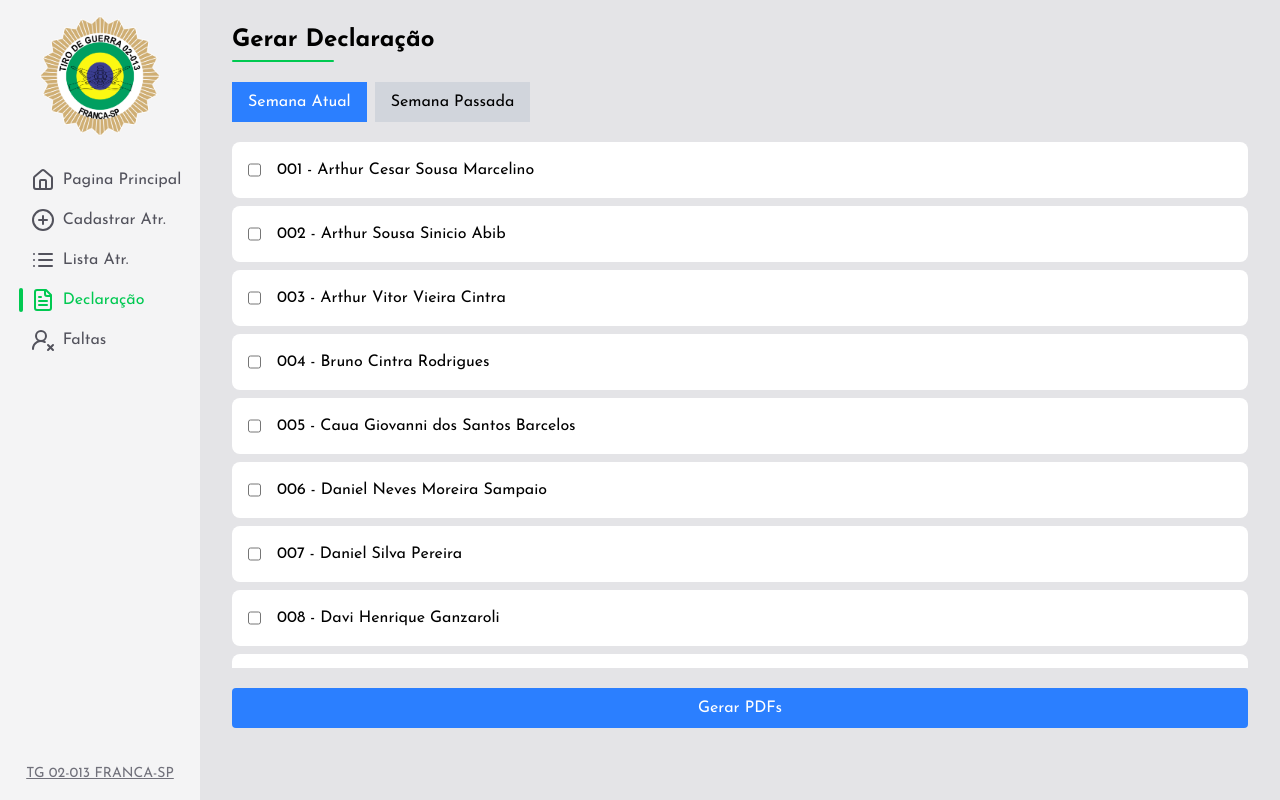
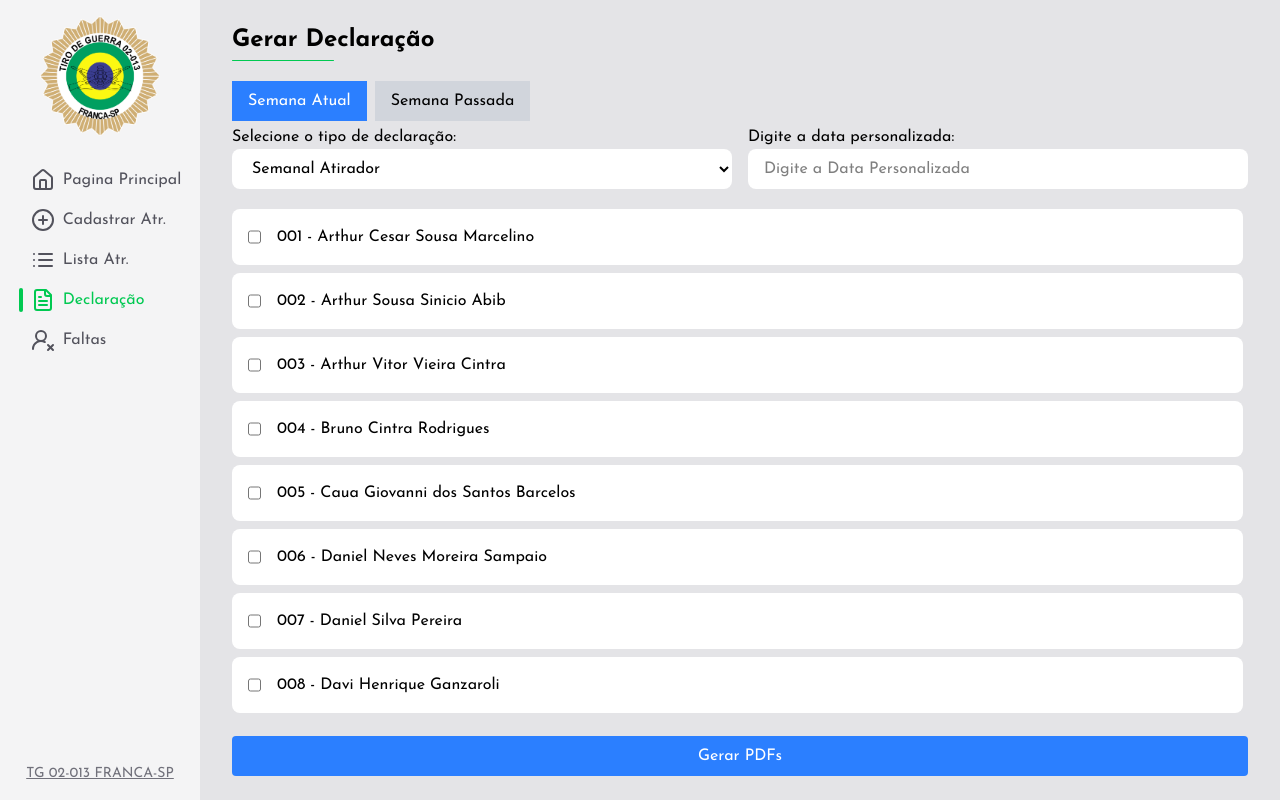
Before and after one commit to arthuracmm/exercito-system, a React (Vite) app: page /declaracao in a window 1280 px wide. Built offline with nearby package versions, Linux system fonts and the light colour scheme; data requests are answered from the project's data file.

Commit message:
feat: enhance Declaracao page with dynamic declaration types and personalized date input

```diff
--- a/src/pages/Declaracao.tsx
+++ b/src/pages/Declaracao.tsx
@@ -8,24 +8,9 @@ export function Declaracao() {
     const [faltas, setFaltas] = useState<any[]>([]);
     const [semanaSelecionada, setSemanaSelecionada] = useState<string>('current');
     const [diasDaSemana, setDiasDaSemana] = useState<any[]>([]);
+    const [tipoDeclaracao, setTipoDeclaracao] = useState<string>('declaracaoSemanalAtirador');
+    const [dataPersonalizada, setDataPersonalizada] = useState<string>('');
 
-    const declaracaoSemanalAtirador: string = "Declaramos para os devidos fins que o <strong>Atirador {atirador?.nomeatr.toUpperCase()}</strong> esteve em cumprimento de missões militares (INSTRUÇÃO SEMANAL) no TIRO DE GUERRA 02-013 (FRANCA-SP), sito à Av. Distrito Federal, 1010 - Vila Aparecida - CEP: 14.401-342, nesta cidade de Franca-SP, <strong>{texto}</strong>, conforme amparo na Constituição da República Federativa do Brasil de 1988 e Lei N° 4.375, de 17 AGO 64 (Lei do Serviço Militar).";
-
-    const declaracaoSemanalMonitor: string = "Declaro para os devidos fins, que o <strong>Monitor {atirador?.nomeatr.toUpperCase()},</strong> esteve em cumprimento de missões militares (INSTRUÇÃO SEMANAL) no TIRO DE GUERRA 02-013 (FRANCA-SP), sito à Av. Distrito Federal, 1010 - Vila Aparecida - CEP: 14.401-342, nesta cidade de Franca-SP, <strong>{texto}</strong>, conforme amparo na Constituição da República Federativa do Brasil de 1988 e Lei nº 4.375, de 17 AGO 64 (Lei do Serviço Militar).";
-
-    const declaracaoFaculdadeEmpresa: string = "Declaro para os devidos fins, que o Atirador <strong>Atirador {atirador?.nomeatr.toUpperCase()},</strong>, está matriculado no TIRO DE GUERRA 02-013 (FRANCA), e prestará o Serviço Militar Inicial Obrigatório, {dataPersonalizada}.";
-
-    const declaracaoMissaoEscala: string = "Declaro para os devidos fins, que o Atirador <strong>{atirador?.nomeatr.toUpperCase()}</strong>, esteve em cumprimento de missões militares no TIRO DE GUERRA 02-013 (FRANCA-SP), sito à Av. Distrito Federal, 1010 - Vila Aparecida - CEP: 14.401-342, nesta cidade de Franca-SP, <strong>{dataPersonalizada}</strong> conforme amparo na Constituição da República Federativa do Brasil de 1988 e Lei nº 4.375, de 17 AGO 64 (Lei do Serviço Militar).";
-
-    const declaracaoMissaoExternaEscala: string = "Declaro para os devidos fins, que o Atirador <strong>{atirador?.nomeatr.toUpperCase()}</strong>, esteve em cumprimento de missões militares no(a) , <strong>{dataPersonalizada}</strong> conforme amparo na Constituição da República Federativa do Brasil de 1988 e Lei nº 4.375, de 17 AGO 64 (Lei do Serviço Militar)."
-
-    const declaracaoMissaoExternaVoluntario: string = "Declaro para os devidos fins, que o Atirador <strong>{atirador?.nomeatr.toUpperCase()}</strong>, esteve voluntariamente em cumprimento de missões militares no(a) , <strong>{dataPersonalizada}</strong> conforme amparo na Constituição da República Federativa do Brasil de 1988 e Lei nº 4.375, de 17 AGO 64 (Lei do Serviço Militar)."
-
-    const declaracaoMissaoVoluntaria: string = "Declaro para os devidos fins, que o Atirador <strong>{atirador?.nomeatr.toUpperCase()}</strong>, esteve voluntariamente em cumprimento de missões neste TIRO DE GUERRA 02-013 (FRANCA-SP), sito à Av. Distrito Federal, 1010 - Vila Aparecida - CEP: 14.401-342, nesta cidade de Franca-SP <strong>{dataPersonalizada}</strong>."
-
-    const declaracaoServico: string = "Declaro para os devidos fins, que o Atirador <strong>{atirador?.nomeatr.toUpperCase()}</strong>, esteve em cumprimento de missões militares (MISSÃO DE GUARDA DO AQUARTELAMENTO) pelo TG 02-013 <strong>{dataPersonalizada}</strong>. do corrente ano, amparado pelo Art. 143 da Constituição Federal e o constante na Lei nº 4.375, de 17 AGO 64 (Lei do Serviço Militar)"
-
-    // Carregar a lib html2pdf dinamicamente
     useEffect(() => {
         const script = document.createElement('script');
         script.src = "https://cdnjs.cloudflare.com/ajax/libs/html2pdf.js/0.10.1/html2pdf.bundle.min.js";
@@ -92,7 +77,7 @@ export function Declaracao() {
         const elemento = document.getElementById("pdf-content");
         if (!elemento) return;
 
-        elemento.style.display = "block"; // Mostra antes de gerar
+        elemento.style.display = "block";
 
         const options = {
             margin: 0,
@@ -105,7 +90,7 @@ export function Declaracao() {
         // @ts-ignore
         html2pdf().set(options).from(elemento).outputPdf('bloburl').then((pdfUrl: string) => {
             window.open(pdfUrl, '_blank');
-            elemento.style.display = "none"; // Esconde de novo
+            elemento.style.display = "none";
         });
     };
 
@@ -132,11 +117,40 @@ export function Declaracao() {
                     </button>
                 </div>
 
-                <div className="flex flex-col gap-2 h-[70%] overflow-y-scroll mt-4">
+                <div className="flex gap-4">
+                    <label className="flex flex-col w-full">
+                        Selecione o tipo de declaração:
+                        <select
+                            className="w-full p-2 rounded-lg bg-white px-4 h-10"
+                            defaultValue="declaracaoSemanalAtirador"
+                            onChange={(e) => setTipoDeclaracao(e.target.value)}
+                        >
+                            <option value="declaracaoSemanalAtirador">Semanal Atirador</option>
+                            <option value="declaracaoSemanalMonitor">Semanal Monitor</option>
+                            <option value="declaracaoFaculdadeEmpresa">Faculdade/Empresa</option>
+                            <option value="declaracaoMissaoEscala">Missão Escala</option>
+                            <option value="declaracaoMissaoExternaEscala">Missão Externa Escala</option>
+                            <option value="declaracaoMissaoExternaVoluntario">Missão E. E. Voluntario</option>
+                            <option value="declaracaoMissaoVoluntaria">Missão Voluntária</option>
+                            <option value="declaracaoServico">Serviço</option>
+                        </select>
+                    </label>
+                    <label className="flex flex-col w-full">
+                        Digite a data personalizada:
+                    <input type="text"
+                    className="w-full p-2 rounded-lg bg-white px-4 h-10 outline-none"
+                    onChange={(e: React.ChangeEvent<HTMLInputElement>) => setDataPersonalizada(e.target.value)}
+                    placeholder="Digite a Data Personalizada"
+                    value={dataPersonalizada}
+                    />
+                    </label>
+                </div>
+
+                <div className="flex flex-col gap-2 h-full overflow-y-scroll mt-4">
                     {atiradores
                         .sort((a, b) => a.numero - b.numero)
                         .map((atirador) => (
-                            <div key={atirador.id} className="flex gap-4 bg-white rounded-lg p-4 justify-between items-center">
+                            <div key={atirador.id} className="flex gap-4 bg-white rounded-lg p-4 justify-between items-center w-[99.5%]">
                                 <label className="flex gap-4">
                                     <input
                                         type="checkbox"
@@ -155,18 +169,39 @@ export function Declaracao() {
                     Gerar PDFs
                 </button>
 
-                {/* PDF invisível para renderização */}
+                {/* PDF invisível */}
                 <div id="pdf-content" style={{ display: "none", fontFamily: "serif" }}>
                     {selectedAtiradores.map((id) => {
                         const atirador = atiradores.find((a) => a.id === id);
                         const texto = gerarTextoPresencas(id);
 
-                        const htmlDeclaracao = `
-      Declaramos para os devidos fins que o(a) atirador(a)
-      <strong>${atirador?.nomeatr.toUpperCase()}</strong> esteve em cumprimento de missões militares (INSTRUÇÃO SEMANAL) no TIRO DE GUERRA 02-013 (FRANCA-SP),
-      sito à Av. Distrito Federal, 1010 - Vila Aparecida - CEP: 14.401-342, nesta cidade de Franca-SP,
-      <strong>${texto}</strong>, conforme amparo na Constituição da República Federativa do Brasil de 1988 e Lei N° 4.375, de 17 AGO 64 (Lei do Serviço Militar).
-    `;
+                        let textoDeclaracao = '';
+
+                        switch (tipoDeclaracao) {
+                            case 'declaracaoSemanalAtirador':
+                                textoDeclaracao = `Declaro para os devidos fins, que o <strong>Atirador ${atirador?.nomeatr.toUpperCase()}</strong> 02-013 (FRANCA-SP), sito à Av. Distrito Federal, 1010 - Vila Aparecida - CEP: 14.401-342, nesta cidade de Franca-SP, <strong>${texto}</strong>, conforme amparo na Constituição da República Federativa do Brasil de 1988 e Lei nº 4.375, de 17 AGO 64 (Lei do Serviço Militar).`;
+                                break;
+                            case 'declaracaoSemanalMonitor':
+                                textoDeclaracao = `Declaro para os devidos fins, que o <strong>Monitor ${atirador?.nomeatr.toUpperCase()}</strong> esteve em cumprimento de missões militares... <strong>${texto}</strong>,conforme amparo na Constituição da República Federativa do Brasil de 1988 e Lei nº 4.375, de 17 AGO 64 (Lei do Serviço Militar).`;
+                                break;
+                            case 'declaracaoFaculdadeEmpresa':
+                                textoDeclaracao = `Declaro para os devidos fins, que o <strong> Atirador ${atirador?.nomeatr.toUpperCase()}</strong> , está matriculado no TIRO DE GUERRA 02-013 (FRANCA), e prestará o Serviço Militar Inicial Obrigatório, no período ${dataPersonalizada}.`;
+                                break;
+                            case 'declaracaoMissaoEscala':
+                                textoDeclaracao = `Declaro para os devidos fins, que o <strong>Atirador ${atirador?.nomeatr.toUpperCase()}</strong> esteve em cumprimento de missões militares <strong>${dataPersonalizada}</strong>.`;
+                                break;
+                            case 'declaracaoMissaoExternaEscala':
+                                textoDeclaracao = `Declaro para os devidos fins, que o <strong> Atirador ${atirador?.nomeatr.toUpperCase()}</strong> , esteve em cumprimento de missões militares no TIRO DE GUERRA 02-013 (FRANCA-SP), sito à Av. Distrito Federal, 1010 - Vila Aparecida - CEP: 14.401-342, nesta cidade de Franca-SP, <strong>${dataPersonalizada}</strong>, conforme amparo na Constituição da República Federativa do Brasil de 1988 e Lei nº 4.375, de 17 AGO 64 (Lei do Serviço Militar).`;
+                                break;
+                            case 'declaracaoMissaoExternaVoluntario':
+                                textoDeclaracao = `Declaro para os devidos fins, que o <strong>Atirador ${atirador?.nomeatr.toUpperCase()}</strong> esteve <strong>voluntariamente</strong> em cumprimento de missões militares no(a) <strong>${dataPersonalizada}</strong>, conforme amparo na Constituição da República Federativa do Brasil de 1988 e Lei nº 4.375, de 17 AGO 64 (Lei do Serviço Militar).`;
+                                break;
+                            case 'declaracaoMissaoVoluntaria':
+                                textoDeclaracao = `Declaro para os devidos fins, que o <strong>Atirador ${atirador?.nomeatr.toUpperCase()}</strong> esteve <strong>voluntariamente</strong> em cumprimento de missões neste TIRO DE GUERRA 02-013 (FRANCA-SP), sito à Av. Distrito Federal, 1010 - Vila Aparecida - CEP: 14.401-342, nesta cidade de Franca-SP <strong>${dataPersonalizada}</strong>.`;
+                                break;
+                            default:
+                                textoDeclaracao = `Declaro que o Atirador <strong>${atirador?.nomeatr.toUpperCase()}</strong> esteve em missão de guarda no TG 02-013 <strong>${dataPersonalizada}</strong>.`;
+                        }
 
                         return (
                             <div
@@ -222,17 +257,7 @@ export function Declaracao() {
                                 <div style={{ display: 'flex', flexDirection: 'column', alignItems: 'center', width: '100%' }}>
                                     <h1 style={{ fontSize: '40px', marginTop: '40px', textAlign: 'center', fontWeight: 'bold' }}>DECLARAÇÃO</h1>
 
-                                    <p
-                                        style={{
-                                            fontSize: '15px',
-                                            marginTop: '80px',
-                                            lineHeight: '1.6',
-                                            textAlign: 'justify',
-                                            textIndent: '30px',
-                                            zIndex: 1
-                                        }}
-                                        dangerouslySetInnerHTML={{ __html: htmlDeclaracao }}
-                                    />
+                                    <p style={{ marginTop: 40, fontSize: 16, textAlign: 'justify', textIndent: 30 }} dangerouslySetInnerHTML={{ __html: textoDeclaracao }} />
 
                                     <p style={{
                                         fontSize: '15px',
@@ -244,6 +269,18 @@ export function Declaracao() {
                                         zIndex: 1
                                     }}>
                                         Esta declaração só terá validade sendo ORIGINAL com MARCA D'ÁGUA e assinada apenas pelo <strong>Subtenente AISLAN ALVES MOREIRA</strong>. As declarações diferentes deste modelo não terão validade, incluindo a reprodução de CÓPIAS.
+                                    </p>
+
+                                    <p style={{
+                                        fontSize: '15px',
+                                        marginTop: '40px',
+                                        fontWeight: 'bold',
+                                        lineHeight: '1.5',
+                                        textAlign: 'justify',
+                                        textIndent: '30px',
+                                        zIndex: 1
+                                    }}>
+                                        Franca-SP, {new Date().toLocaleDateString('pt-BR', { month: 'long', day: '2-digit',year: 'numeric'})}
                                     </p>
 
                                     <div style={{
@@ -288,8 +325,6 @@ export function Declaracao() {
                         );
                     })}
                 </div>
-
-
             </div>
         </div>
     );
```
